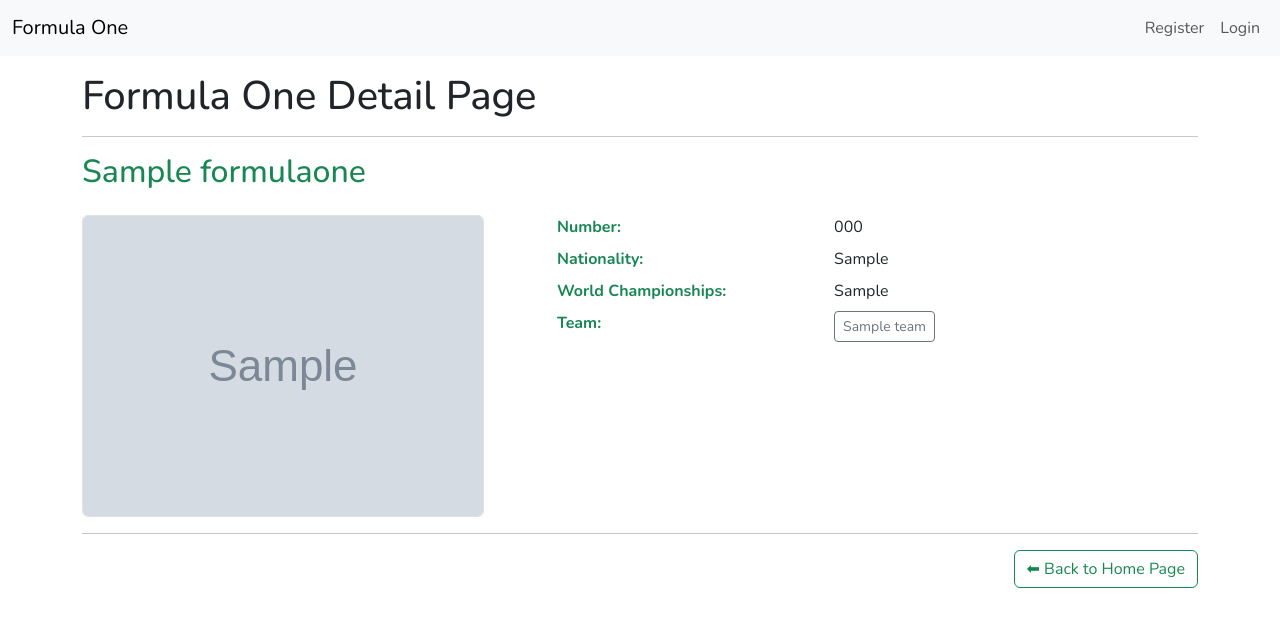
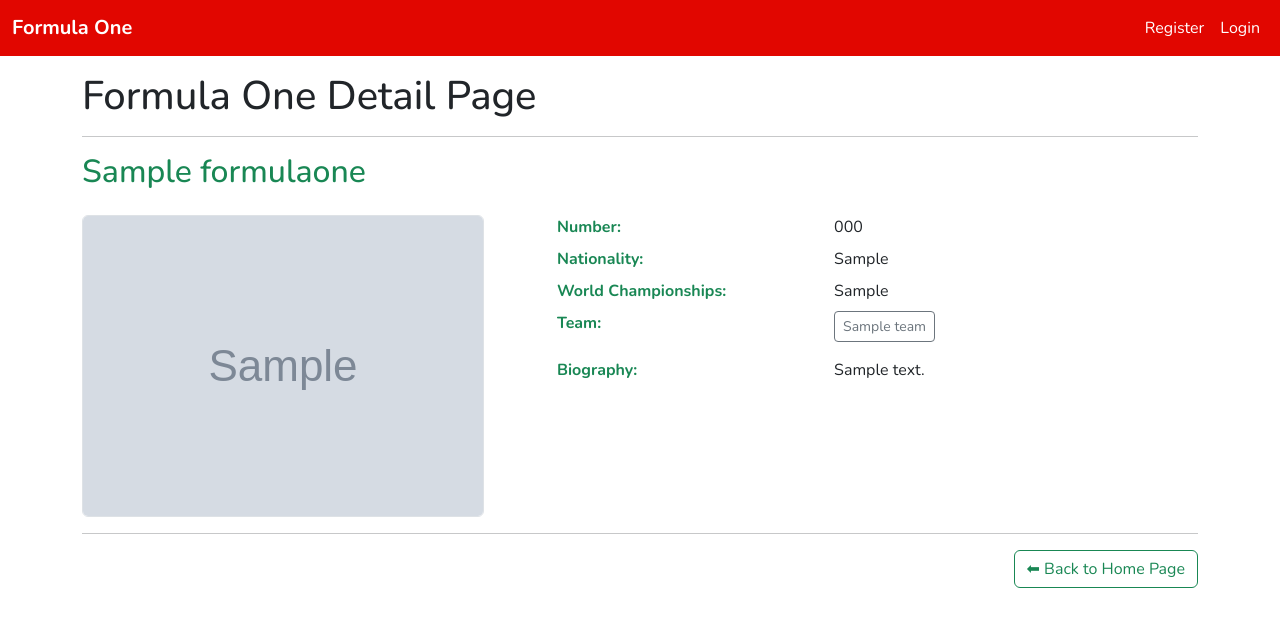
Before and after one commit to std67122420214-cell/Mini-Project, a Flask app: page /detail/1 in a window 1280 px wide. Shown: the top 622 px of the page. Run offline with Flask 3, Linux system fonts and the light colour scheme; tables that the repository leaves empty hold one stand-in row (values such as "Sample post"); grey boxes marked "Sample" are stand-in pictures.

Commit message:
commit สุดท้าย

```diff
--- a/formulaone/core/templates/core/detail.html
+++ b/formulaone/core/templates/core/detail.html
@@ -38,7 +38,7 @@
       <div class="col-7">{{ formulaone.world_championships }}</div>
     </div>
 
-    <div class="row mb-3">
+    <div class="row mb-2">
       <div class="col-5 text-success"><b>Team:</b></div>
       <div class="col-7">
         {% for team in formulaone.teams %}
@@ -49,6 +49,14 @@
       </div>
     </div>
 
+    <!-- BIOGRAPHY -->
+    <div class="row mt-3">
+      <div class="col-5 text-success"><b>Biography:</b></div>
+      <div class="col-7">
+        {{ formulaone.biography }}
+      </div>
+    </div>
+
   </div>
 
 </div>
@@ -56,7 +64,7 @@
 <hr>
 
 <div class="text-end">
-  <a href="{{ url_for('formulaone.index') }}" class="btn btn-outline-success">
+  <a href="{{ url_for('core.index') }}" class="btn btn-outline-success">
     ⬅ Back to Home Page
   </a>
 </div>
--- a/formulaone/formulaone/routes.py
+++ b/formulaone/formulaone/routes.py
@@ -40,6 +40,7 @@ def new_formulaone():
         world_championships = request.form.get("world_championships")
         nationality = request.form.get("nationality")
         img_url = request.form.get("img_url")
+        biography = request.form.get("biography")   # ✅ เพิ่มตรงนี้
 
         team_ids = request.form.getlist("teams")
 
@@ -63,6 +64,7 @@ def new_formulaone():
             world_championships=world_championships,
             nationality=nationality,
             img_url=img_url,
+            biography=biography,   # ✅ เพิ่มตรงนี้
             user_id=current_user.id,
             teams=selected_teams,
         )
--- a/formulaone/formulaone/templates/formulaone/new_formulaone.html
+++ b/formulaone/formulaone/templates/formulaone/new_formulaone.html
@@ -43,6 +43,12 @@
           <input name="img_url" type="text" class="form-control" id="img_url" required>
         </div>
 
+        <!-- BIOGRAPHY -->
+        <div class="mb-3">
+          <label for="biography" class="form-label">Biography</label>
+          <textarea name="biography" id="biography" class="form-control" rows="4"></textarea>
+        </div>
+
         <div class="mb-3">
           <label for="teams" class="form-label">Teams</label>
           <select name="teams" class="form-select" multiple>
--- a/formulaone/models.py
+++ b/formulaone/models.py
@@ -68,6 +68,8 @@ class FormulaOne(db.Model):
     nationality: Mapped[str] = mapped_column(Text, nullable=False)
     img_url: Mapped[str] = mapped_column(Text, nullable=False)
 
+    biography: Mapped[str] = mapped_column(Text, nullable=True)  # เพิ่ม Biography
+
     user_id: Mapped[int] = mapped_column(Integer, ForeignKey("user.id"))
 
     created_at: Mapped[datetime] = mapped_column(
--- a/formulaone/templates/navbar.html
+++ b/formulaone/templates/navbar.html
@@ -1,10 +1,10 @@
-<nav class="navbar navbar-expand-lg bg-body-tertiary">
+<nav class="navbar navbar-expand-lg navbar-dark" style="background-color:#e10600;">
   <div class="container-fluid">
 
     {% if current_user.is_authenticated %}
-    <a class="navbar-brand" href="{{ url_for('users.index') }}">Formula One</a>
+    <a class="navbar-brand fw-bold text-white" href="{{ url_for('users.index') }}">Formula One</a>
     {% else %}
-    <a class="navbar-brand" href="{{ url_for('core.index') }}">Formula One</a>
+    <a class="navbar-brand fw-bold text-white" href="{{ url_for('core.index') }}">Formula One</a>
     {% endif %}
 
     <button
@@ -22,13 +22,13 @@
       <ul class="navbar-nav me-auto">
 
         <li class="nav-item">
-          <a class="nav-link active" href="{{ url_for('users.index') }}">
+          <a class="nav-link active text-white" href="{{ url_for('users.index') }}">
             Home
           </a>
         </li>
 
         <li class="nav-item">
-          <a class="nav-link" href="{{ url_for('formulaone.index') }}">
+          <a class="nav-link text-white" href="{{ url_for('formulaone.index') }}">
             Formula Ones
           </a>
         </li>
@@ -44,7 +44,7 @@
 
         <li class="nav-item dropdown">
 
-          <a class="nav-link dropdown-toggle" role="button" data-bs-toggle="dropdown">
+          <a class="nav-link dropdown-toggle text-white" role="button" data-bs-toggle="dropdown">
 
             <img
               src="{{ url_for('static', filename='img/' + (current_user.avatar or 'default.png')) }}"
@@ -86,11 +86,11 @@
         {% else %}
 
         <li class="nav-item">
-          <a class="nav-link" href="{{ url_for('users.register') }}">Register</a>
+          <a class="nav-link text-white" href="{{ url_for('users.register') }}">Register</a>
         </li>
 
         <li class="nav-item">
-          <a class="nav-link" href="{{ url_for('users.login') }}">Login</a>
+          <a class="nav-link text-white" href="{{ url_for('users.login') }}">Login</a>
         </li>
 
         {% endif %}
```
